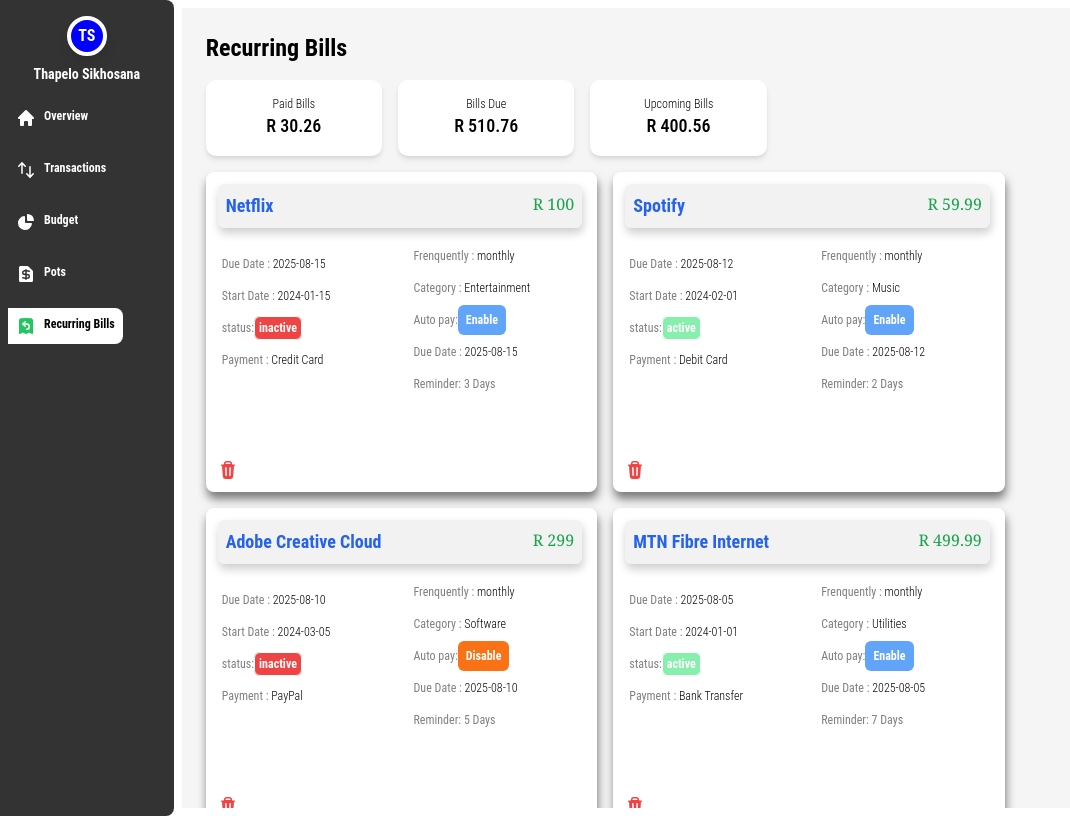
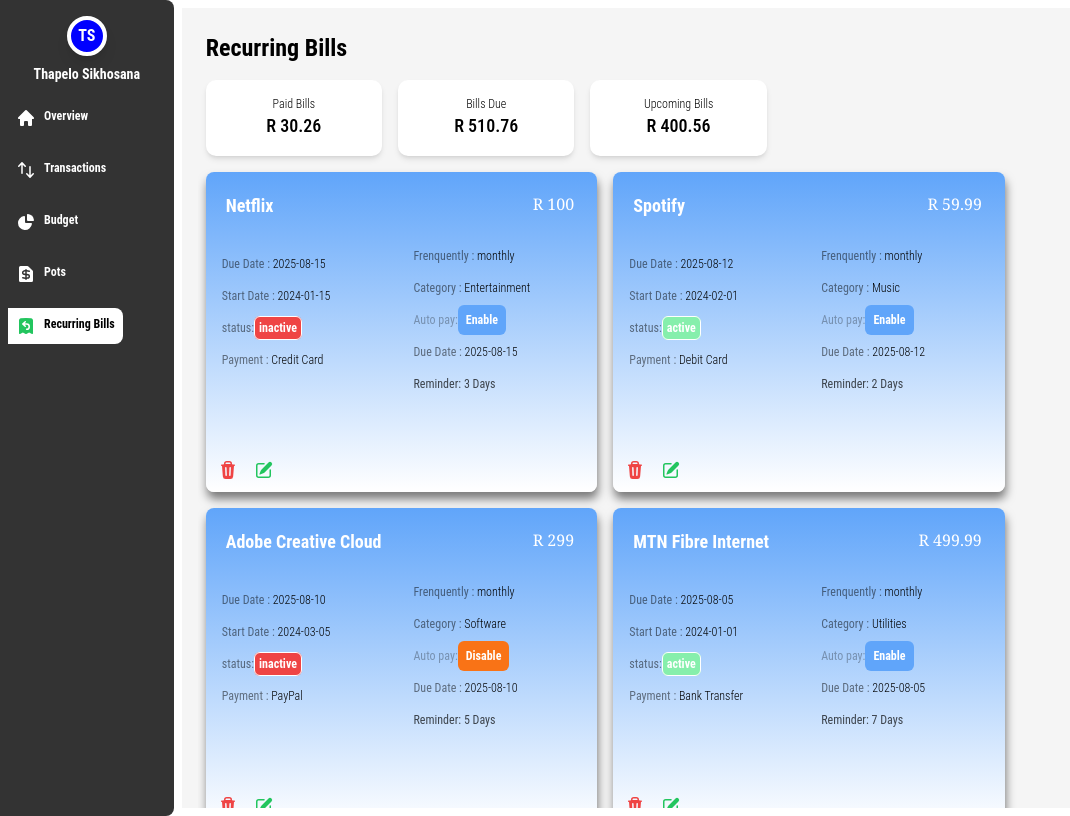
Before and after one commit to Thapelo12345/financial-tracker, a Next.js app: page /pages/bills in a window 1280 px wide. Shown: the whole page, without its empty margins (0-1070 px from the left). Built offline with nearby package versions, Linux system fonts and the light colour scheme; a web font is replaced by a local one.

Commit message:
updated bills

```diff
--- a/app/components/bills/billCard.tsx
+++ b/app/components/bills/billCard.tsx
@@ -1,9 +1,10 @@
 "use client";
 
-import { TrashIcon } from "@heroicons/react/20/solid";
-import { useGSAP } from '@gsap/react'
-import gsap from "gsap"
+import { PencilSquareIcon, TrashIcon } from "@heroicons/react/20/solid";
+import { useGSAP } from "@gsap/react";
+import gsap from "gsap";
 import BillLabel from "../ui/billsUi/billLabel";
+import { motion } from "framer-motion";
 
 type Props = {
   Name: string;
@@ -29,54 +30,49 @@ export default function BillCard({
   PaymentMethod,
   ReminderDaysBefore,
 }: Props) {
-
-  useGSAP(() =>{
-    gsap.fromTo('.bill-card', {
+  useGSAP(() => {
+    gsap.fromTo(
+      ".bill-card",
+      {
         scale: 0.1,
         opacity: 0.3,
         duration: 0.9,
-      boxShadow: 0
-
+        boxShadow: 0,
       },
       {
         scale: 1,
         opacity: 1,
         boxShadow: "1px 7px 10px rgba(0,0,0,0.5)",
-      stagger: 0.2
+        stagger: 0.2,
       }
-  )
-
-  gsap.fromTo(".name-amount", {
-    boxShadow: "0px 0px 0px rgba(0, 0, 0, 0.2)",
-    backgroundColor: "white"
-  },
-
-  {
-    boxShadow: "1px 5px 10px rgba(0, 0, 0, 0.2)",
-    backgroundColor: "rgba(0,0,0,0.05)",
-    duration: 2,
-    ease: "bounce",
-    delay: 1.2,
-    stagger: 0.2
-  })
-
-
-  })
+    );
+  });
 
   return (
+    <motion.div
+    className="bill-card bg-gradient-to-b from-blue-400 to-white shadow-2xl flex flex-col m-2 w-full sm:w-80 lg:w-[34%] p-1 rounded-lg"
+    whileHover={{
+      scale: 1.04,
+      boxShadow: "0 10px 40px rgba(0, 0, 0, 0.6)",
+      zIndex: 2
+    }}
 
-
-    <div
-    className="bill-card bg-white shadow-2xl flex flex-col m-2 w-full sm:w-80 lg:w-[34%] p-1 rounded-lg">
+    transition={{
+      duration: 0.2,
+      type: "tween",
+      ease: "easeInOut",
+    }}
+    >
       {/* name and amount */}
-      <div className="name-amount bg-black/5 rounded-md flex flex-row justify-between w-[95%] overflow-y-auto p-2 m-2 shadow-md">
-        <h2 className="text-blue-600 text-lg text-start font-semibold">{Name}</h2>
-        <h2 className="text-green-600 font-serif text-end">R {Amount}</h2>
+      <div className="name-amount rounded-md flex flex-row justify-between w-[95%] overflow-y-auto p-2 m-2">
+        <h2 className="text-white text-lg text-start font-semibold">{Name}</h2>
+        <h2 className="text-white font-serif text-end">R {Amount}</h2>
       </div>
 
       {/* dates and status */}
       <div className="flex flex-row">
         {/* first section */}
+
         <div className="m-1 h-52 w-1/2 flex flex-col pt-2">
           <BillLabel title="Due Date" value={DueDate} />
           <BillLabel title="Start Date" value={StartDate} />
@@ -98,24 +94,34 @@ export default function BillCard({
           <BillLabel title="Frenquently" value={Frequency} />
           <BillLabel title="Category" value={Category} />
 
-          <label className="text-black/50 text-font-bold text-xs p-2">
+          <label className="text-black/30 text-font-bold text-xs p-2">
             Auto pay:
             <span
-             className={`text-white font-bold p-2 rounded-md ${AutoPay ? "bg-blue-400": "bg-orange-500"}`}
+              className={`text-white font-bold p-2 rounded-md ${
+                AutoPay ? "bg-blue-400" : "bg-orange-500"
+              }`}
             >
               {AutoPay ? "Enable" : "Disable"}
             </span>
           </label>
 
           <BillLabel title="Due Date" value={DueDate} />
-          <label className="text-black/50 text-font-bold text-xs p-2">
+          <label className="text-black/70 text-font-bold text-xs p-2">
             Reminder: <span>{ReminderDaysBefore} Days</span>
           </label>
         </div>
       </div>
+
+      {/* buttons holder */}
+      <div className="w- full flex flex-row justify-start">
         <button className="m-2">
         <TrashIcon className="w-5 h-5 text-red-500" />
       </button>
+
+      <button className="m-2">
+        <PencilSquareIcon className="w-5 h-5 text-green-500" />
+      </button>
       </div>
+    </motion.div>
   );
 }
--- a/app/components/overview/miniBudget.tsx
+++ b/app/components/overview/miniBudget.tsx
@@ -9,7 +9,7 @@ type Prop = {
 
 export default function MiniBudget({ animate }: Prop) {
   return (
-    <div className={`w-full h-[85%] bg-white rounded-lg ${animate}`}>
+    <div className={`w-[95%] h-[60%] bg-white rounded-lg ${animate} m-2 mb-4`}>
       <div className="flex flex-row justify-between">
         <MiniHeader title={"Budget"} />
         <MiniDetailsBtn />
--- a/app/components/overview/miniPots.tsx
+++ b/app/components/overview/miniPots.tsx
@@ -11,28 +11,28 @@ type Prop = {
 
 export default function MiniPots({animate}:Prop) {
   return (
-    <div className={`bg-white m-2 p-1 hover:shadow-2xl rounded-lg ${animate}`}>
+    <div className={`bg-white m-4 p-2 hover:shadow-2xl rounded-lg ${animate}`}>
       <div className="flex flex-row justify-between">
         <MiniHeader title={"Pots"} />
         <MiniDetailsBtn />
       </div>
 
       <div className="h-40 flex flex-row">
-        <div className="flex flex-row bg-black/5 w-1/2 h-full rounded-lg p-0">
-          <DocumentCurrencyDollarIcon className=" text-green-400 w-30 h-30 mr-1" />
+        <div className="flex flex-row bg-black/5 w-[80%] rounded-lg p-0">
+          <DocumentCurrencyDollarIcon className=" text-green-400 w-20 h-20 mr-1 self-center" />
 
           <div className="flex flex-col w-full justify-center">
-            <h4 className="text-xs font-medium text-black text-black/50 m-2">
+            <h4 className="text-sm font-medium text-black text-black/50 mb-2">
               Total Saving
             </h4>
-            <label className="text-xs md:text-md font-extrabold text-black">
+            <label className="text-md md:text-md font-extrabold text-black">
               R12 000
             </label>
           </div>
         </div>
 
         {/* details container */}
-        <div className="flex flex-row flex-wrap gap-1 w-full p-0 overflow-hidden">
+        <div className="flex flex-row flex-wrap w-full p-0 overflow-hidden">
           <MiniPotsCard title="Savings" amount="R 12 000" color={"green"} />
           <MiniPotsCard title="Gift Cards" amount="R 5000" color={"cyan"} />
           <MiniPotsCard title="Vouchers" amount="R 330" color={"orange"} />
--- a/app/components/overview/widgetContainer.tsx
+++ b/app/components/overview/widgetContainer.tsx
@@ -28,13 +28,14 @@ export default function Widgets() {
   });
 
   return (
-    <div className="flex flex-col justify-evenly md:flex-row w-full">
-      <div className="w-full md:w-1/2 h-90 md:h-10 m-2 mb-4">
+    <div className="flex flex-col justify-evenly md:flex-row w-full p-2">
+
+      <div className="w-full md:w-1/2 h-90 md:h-10 m-2 mb-4 p-4">
         <MiniPots animate={animateWidgets} />
         <MiniTransaction animate={animateWidgets} />
       </div>
 
-      <div className="flex flex-col w-full md:w-1/2 h-[60%] m-2 p-2 shadow-sm ">
+      <div className="flex flex-col w-full md:w-1/2 h-[60%] m-2 p-4 shadow-sm">
         <MiniBudget animate={animateWidgets} />
         <MiniBills animate={animateWidgets} />
       </div>
```
Also changed, not shown: app/components/Auth/authForm.tsx (+14 -8 lines). Lines whose indentation alone changed are shown as unchanged.
